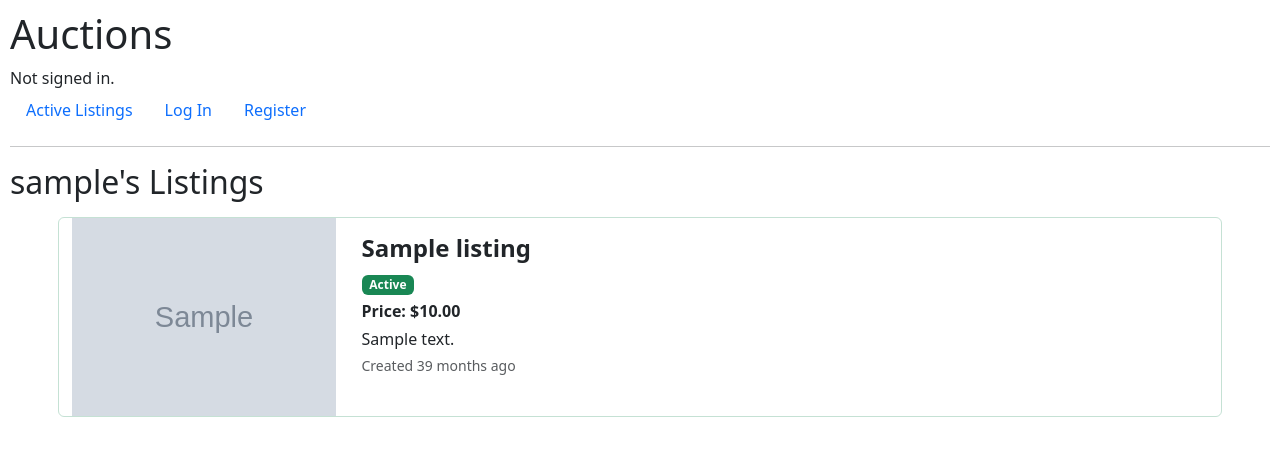
After one commit to RCalvin2005/CS50Web-Commerce, a Django app: a page that uses auctions/templates/auctions/layout.html in a window 1280 px wide. The commit adds this page. Shown: the top 456 px of the page. Run offline with Django 4.2, Linux system fonts and the light colour scheme; tables that the repository leaves empty hold one stand-in row (values such as "Sample post"); grey boxes marked "Sample" are stand-in pictures.

Commit message:
Added ability to view any specified user's listings

```diff
--- a/auctions/templates/auctions/layout.html
+++ b/auctions/templates/auctions/layout.html
@@ -28,6 +28,9 @@
                     <a class="nav-link" href="{% url 'add_listing' %}">Create Listing</a>
                 </li>
                 <li class="nav-item">
+                    <a class="nav-link" href="{% url 'user_listings' user.username %}">My Listings</a>
+                </li>
+                <li class="nav-item">
                     <a class="nav-link" href="{% url 'logout' %}">Log Out</a>
                 </li>
             {% else %}
--- a/auctions/templates/auctions/listing_page.html
+++ b/auctions/templates/auctions/listing_page.html
@@ -46,7 +46,7 @@
 
         <h4 class="mt-4">Details</h4>
         <ul>
-            <li>Listed by: {{ listing.seller }}</li>
+            <li>Listed by: <a href="{% url 'user_listings' listing.seller.username %}" class="fw-bold link-underline link-underline-opacity-0 link-underline-opacity-100-hover">{{ listing.seller }}</a></li>
             <li>Created {{ listing.date }}</li>
         </ul>
 
--- /dev/null
+++ b/auctions/templates/auctions/user_listings.html
@@ -0,0 +1,38 @@
+{% extends "auctions/layout.html" %}
+
+{% load custom_filters %}
+
+{% block body %}
+    <h2>{{ seller.username }}'s Listings</h2>
+
+    {% for listing in listings %}
+        <a href="{% url 'listing_page' listing.id %}" class="text-reset text-decoration-none">
+        {% if listing.active %}
+            <div class="row listing-group mx-5 my-3 border border-success border-opacity-25 rounded">
+        {% else %}
+            <div class="row listing-group mx-5 my-3 border border-danger border-opacity-25 rounded">
+        {% endif %}
+                <div class="col-3 text-center h-100 flex-centered">
+                    {% if listing.image_url %}
+                        <img class="listing-image" src="{{ listing.image_url }}" alt="{{ listing.title }}">
+                    {% else %}
+                        <p>No Image Available</p>
+                    {% endif %}
+                </div>
+                <div class="col-9">
+                    <h4 class="mt-3 fw-bold">{{ listing.title }}</h4>
+                    {% if listing.active %}
+                        <p class="mb-0"><span class="badge text-bg-success">Active</span></p>
+                    {% else %}
+                        <p class="mb-0"><span class="badge text-bg-danger">Closed</span></p>
+                    {% endif %}
+                    <p class="fw-bold my-1">Price: ${{ listing.current_price }}</p>
+                    <p class="my-1">{{ listing.description }}</p>
+                    <p class="text-muted small my-1">Created {{ listing.date | time_ago }}</p>
+                </div>
+            </div>
+        </a>
+    {% empty %}
+        <p>{{ seller }} has not created any listings.</p>
+    {% endfor %}
+{% endblock %}
--- a/auctions/urls.py
+++ b/auctions/urls.py
@@ -12,4 +12,5 @@ urlpatterns = [
     path("listing/<int:listing_id>/bid", views.place_bid, name="place_bid"),
     path("listing/<int:listing_id>/comment", views.post_comment, name="post_comment"),
     path("listing/<int:listing_id>/close", views.close_listing, name="close_listing"),
+    path("user/<str:username>/listings", views.user_listings, name="user_listings"),
 ]
--- a/auctions/views.py
+++ b/auctions/views.py
@@ -100,6 +100,7 @@ def place_bid(request, listing_id):
 @login_required
 def post_comment(request, listing_id):
     """ Allows user to post comment on listing """
+
     if request.method == "POST":
         listing = Listing.objects.get(pk=listing_id)
         form = CommentForm(request.POST)
@@ -130,6 +131,8 @@ def post_comment(request, listing_id):
 
 @login_required
 def close_listing(request, listing_id):
+    """ Allows seller to close their listing """
+
     if request.method == "POST":
         listing = Listing.objects.get(pk=listing_id)
         if request.user == listing.seller:
@@ -138,6 +141,17 @@ def close_listing(request, listing_id):
             request.session["msg"] = {"msg": "Listing has been closed!", "class": "alert-success"}
 
     return HttpResponseRedirect(reverse("listing_page", args=[listing_id]))
+
+
+def user_listings(request, username):
+    """ Displays all listings created by a specified user """
+
+    seller = User.objects.get(username=username)
+
+    return render(request, "auctions/user_listings.html", {
+        "seller": seller,
+        "listings": seller.listings.all(),
+    })
 
 
 def login_view(request):
```
